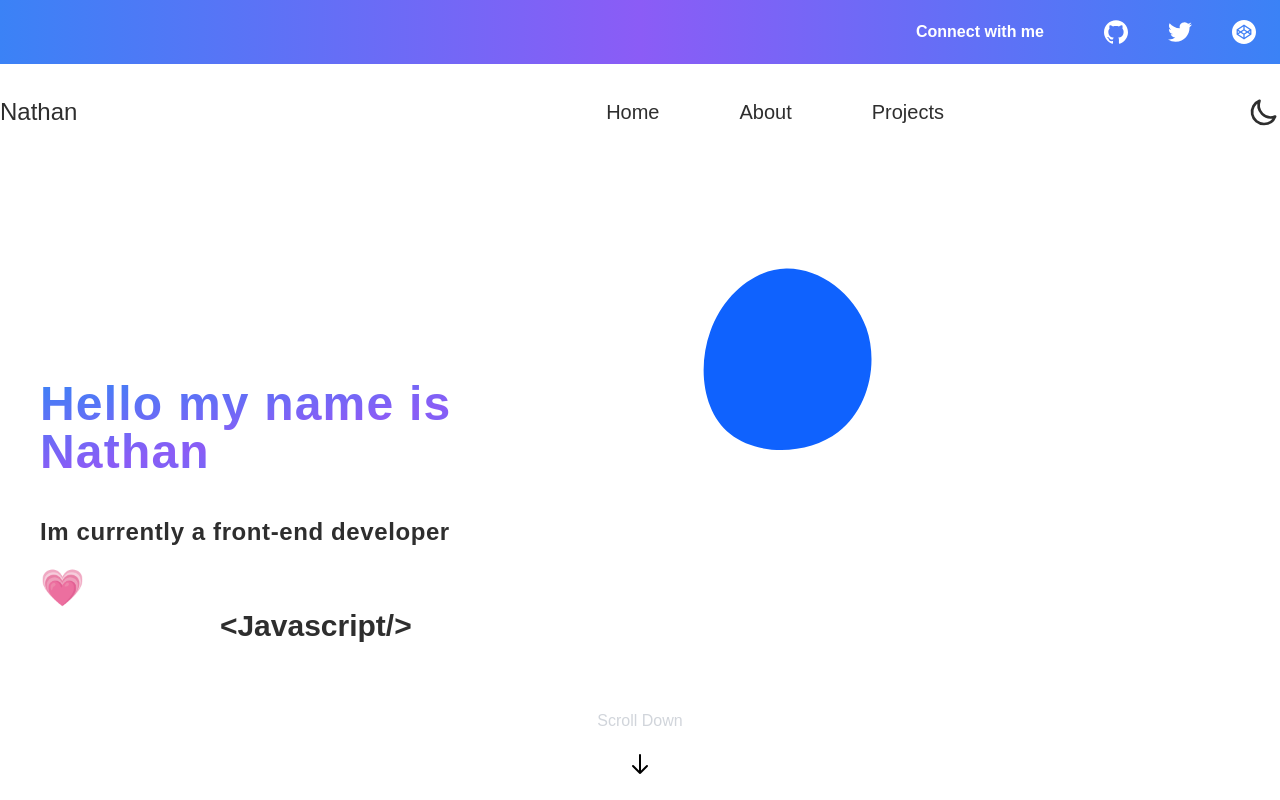
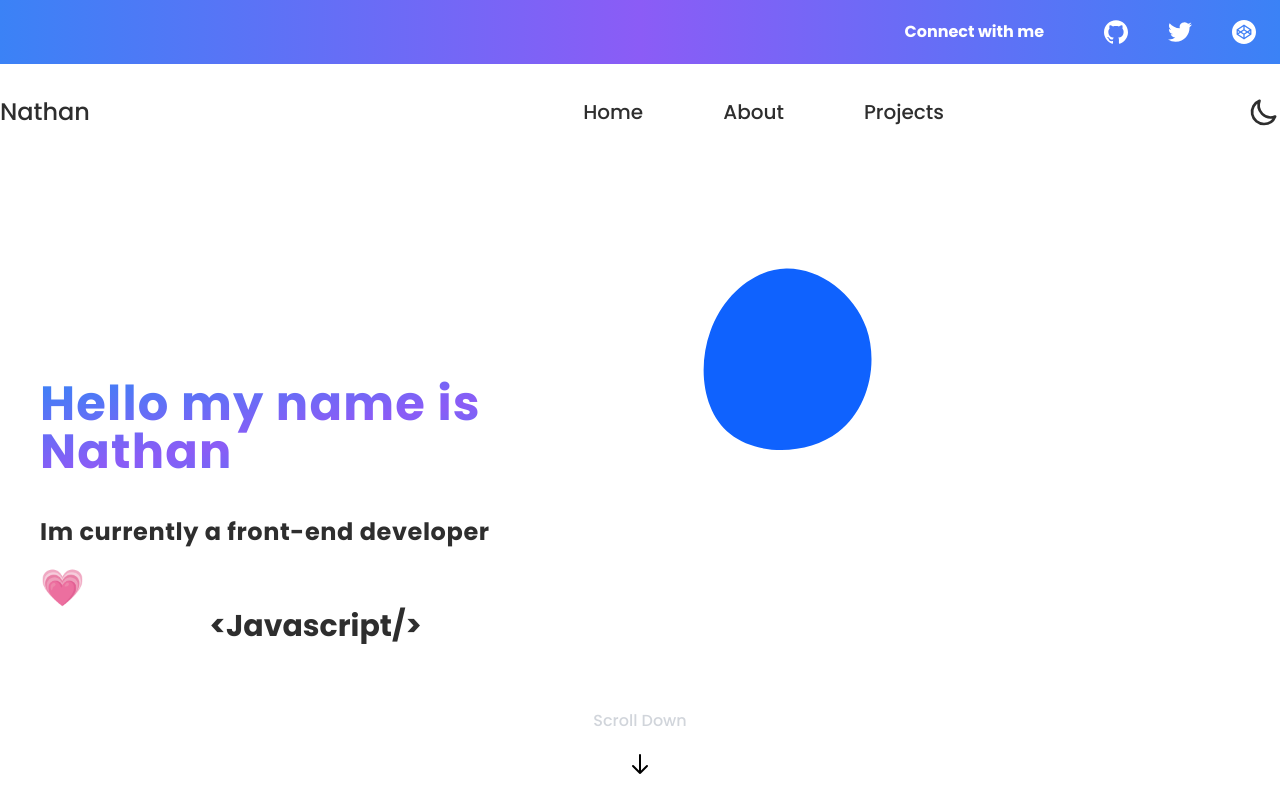
Before and after one commit to Nathan-s-Anthony/my-portfolio, a React (Create React App) app: page / in a window 1280 px wide. Built offline with nearby package versions, Linux system fonts and the light colour scheme.

Commit message:
Font change across the site

```diff
--- a/src/App.css
+++ b/src/App.css
@@ -1,6 +1,7 @@
 
 body{
-  font-family: 'Barlow', sans-serif;
+  font-family: 'Poppins', sans-serif;
+  height:100%;
 }
 h1,h2,h3,h4,h5,h6{
 font-family: inherit;
```
